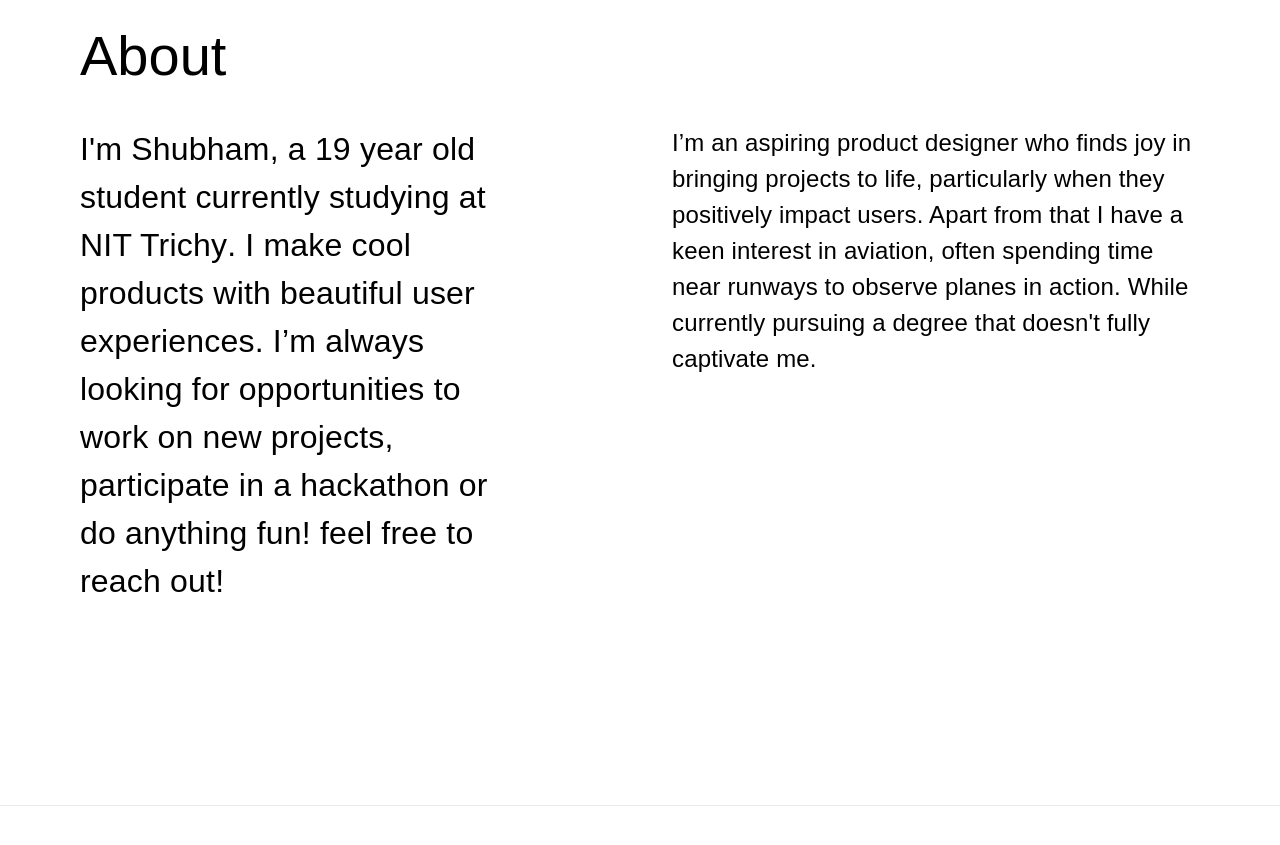
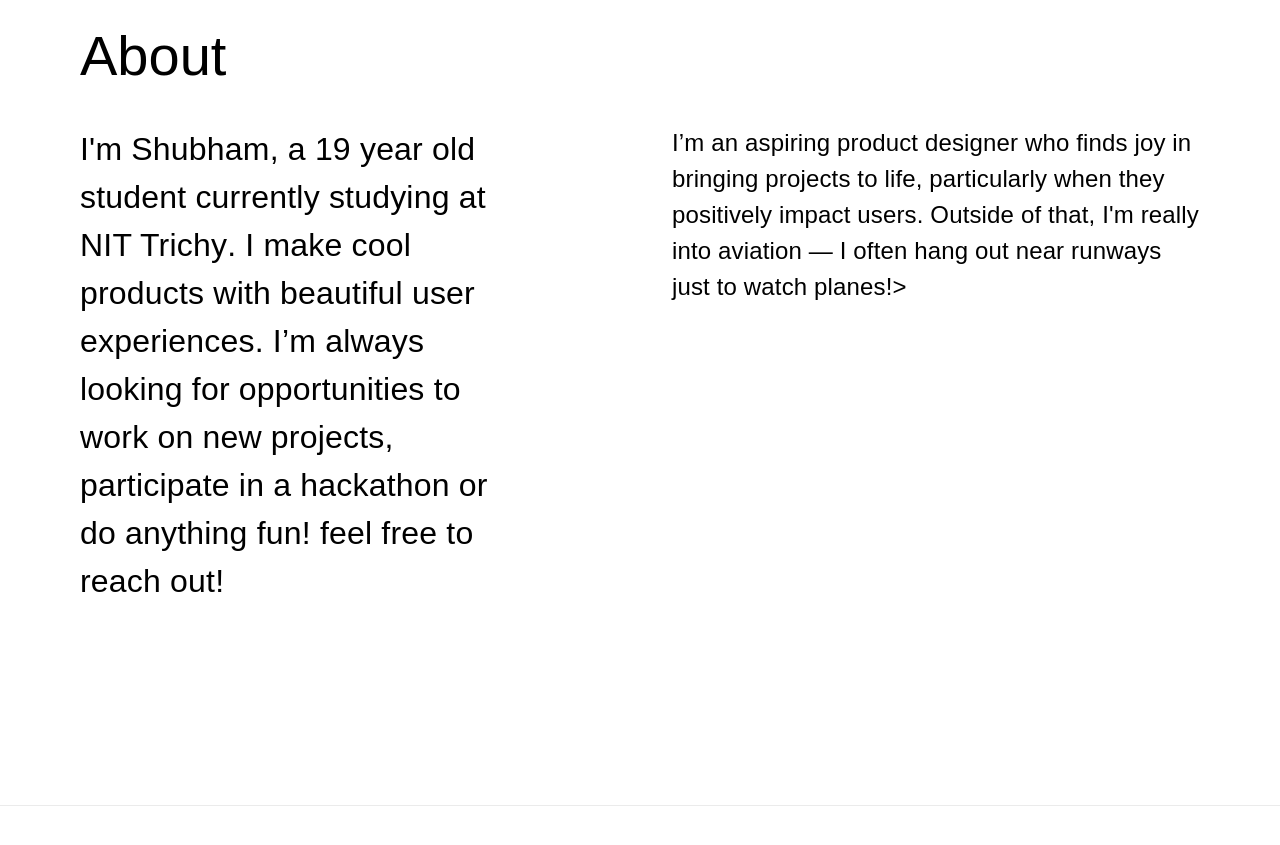
Before and after one commit to shubham-kumar-2004/portfolio, a plain HTML site: page index.html in a window 1280 px wide. Shown: the part 1040-1885 px from the top of the page. Drawn offline with nearby package versions, Linux system fonts and the light colour scheme; a web font is replaced by a local one.

Commit message:
Update index.html

```diff
--- a/index.html
+++ b/index.html
@@ -320,10 +320,8 @@
                   <p>
                     I’m an aspiring product designer who finds joy in bringing
                     projects to life, particularly when they positively impact
-                    users. Apart from that I have a keen interest in aviation,
-                    often spending time near runways to observe planes in
-                    action. While currently pursuing a degree that doesn&#x27;t
-                    fully captivate me.
+                    users. Outside of that, I'm really into aviation — I often
+                    hang out near runways just to watch planes!>
                   </p>
                 </div>
               </div>
```
